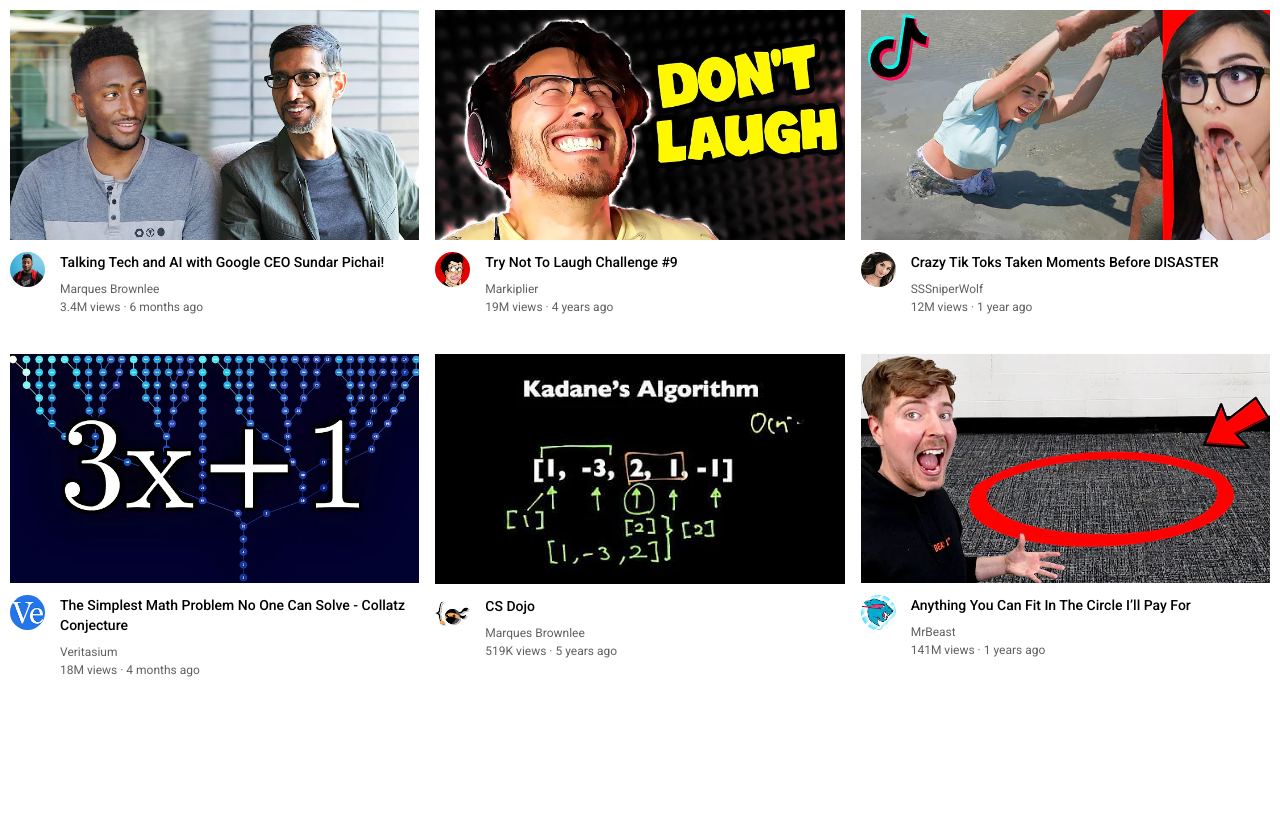
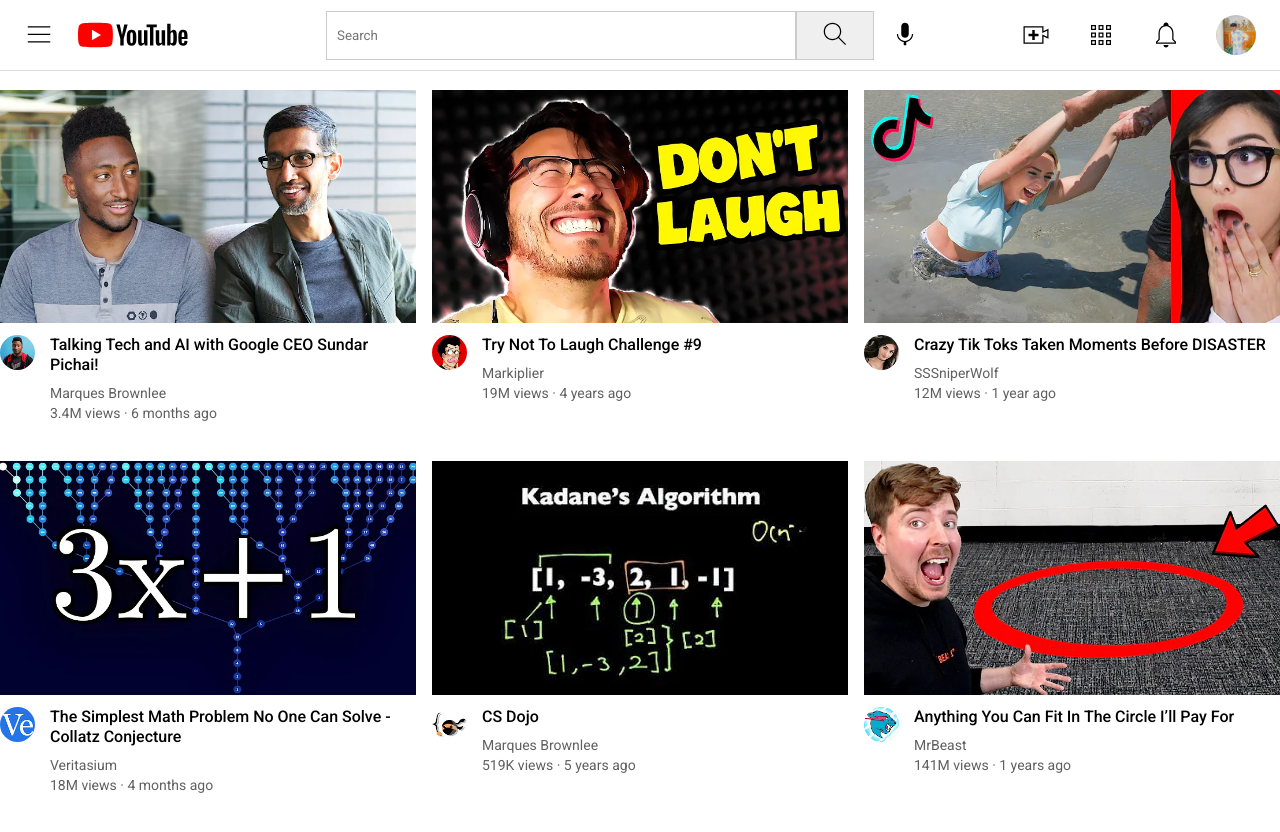
Before and after one commit to shuhaibpkdv/youtube-clone, a plain HTML site: page index.html in a window 1280 px wide. Shown: the top 832 px of the page. Before the commit the page ends 800 px from the top, so only its background shows below. Drawn offline with Linux system fonts and the light colour scheme.

Commit message:
setted navbar section

```diff
--- /dev/null
+++ b/css/general.css
@@ -0,0 +1,10 @@
+body {
+  margin: 0;
+  padding-top: 90px;
+  padding-bottom: 1000px;
+}
+
+* {
+  margin: 0;
+  font-family: Roboto, Arial, sans-serif;
+}
--- /dev/null
+++ b/css/header.css
@@ -0,0 +1,110 @@
+.header {
+  height: 70px;
+  background-color: white;
+  border-bottom: 1px solid rgb(222, 222, 222);
+
+  display: flex;
+  flex-direction: row;
+  justify-content: space-between;
+
+  position: fixed;
+  top: 0px;
+  left: 0px;
+  right: 0px;
+}
+
+.left-section {
+  width: 200px;
+
+  display: flex;
+  flex-direction: row;
+}
+
+.toggle-icon {
+  width: 30px;
+  margin: 0px 24px 0px 24px;
+  cursor: pointer;
+}
+
+.logo {
+  width: 110px;
+  cursor: pointer;
+}
+
+.middle-section {
+  flex: 1;
+  margin-left: 60px;
+  max-width: 600px;
+
+  display: flex;
+  flex-direction: row;
+  align-items: center;
+}
+
+.search-box {
+  height: 45px;
+  width: 0px;
+  flex: 1;
+  border: 1px solid rgb(204, 204, 204);
+  padding-left: 10px;
+}
+
+.search-box:focus {
+  outline: none;
+  border: 1px solid rgb(31, 92, 198);
+}
+
+.search-box::placeholder {
+  font-family: Roboto,Arial, Helvetica, sans-serif;
+}
+
+.search-icon-button {
+  height: 49px;
+  padding: 7px 23px;
+  border: 1px solid rgb(204, 204, 204);
+  cursor: pointer;
+}
+
+.search-icon-button img {
+  width: 30px;
+}
+
+.voice-icon-button {
+  height: 45px;
+  border: none;
+  background-color: transparent;
+  margin-left: 10px;
+  cursor: pointer;
+}
+
+.voice-icon-button img {
+  width: 30px;
+}
+
+.right-section {
+  width: 235px;
+  margin-right: 24px;
+  margin-left: 29px;
+
+  display: flex;
+  flex-direction: row;
+  justify-content: space-between;
+  align-items: center;
+}
+
+.upload-icon {
+  width: 30px;
+}
+
+.apps-icon {
+  width: 30px;
+}
+
+.notification-icon {
+  width: 30px;
+}
+
+.my-channel-icon {
+  height: 40px;
+  border-radius: 100px;
+}
--- a/css/styles.css
+++ b/css/video.css
@@ -1,11 +1,3 @@
-body {
-  margin: 10px;
-}
-
-* {
-  margin: 0;
-}
-
 .video-grid {
   display: grid;
   grid-template-columns: 1fr 1fr 1fr;
@@ -30,7 +22,7 @@ body {
 
 .video-title {
   font-family: Roboto, Arial, sans-serif;
-  font-size: 14px;
+  font-size: 16px;
   font-weight: 500;
   line-height: 20px;
   margin-top: 8px;
@@ -41,7 +33,7 @@ body {
 .video-stats {
   display: block;
   font-family: Roboto, Arial, sans-serif;
-  font-size: 12px;
+  font-size: 14px;
   color: rgb(96, 96, 96);
 }
 
--- a/index.html
+++ b/index.html
@@ -11,10 +11,43 @@
     rel="stylesheet">
 
   <!--linking css file-->
-  <link rel="stylesheet" href="css/styles.css">
+  <link rel="stylesheet" href="css/general.css">
+  <link rel="stylesheet" href="css/header.css">
+  <link rel="stylesheet" href="css/video.css">
 </head>
 
 <body>
+
+  <!--navbar section-->
+
+  <div class="header">
+    <div class="left-section">
+      <img class="toggle-icon" src="images/hamburger-menu.svg" alt="toggle-button">
+      <img class="logo" src="images/youtube-logo.svg" alt="logo">
+    </div>
+
+    <div class="middle-section">
+      <input class="search-box" type="text" placeholder="Search">
+      <button class="search-icon-button">
+        <img src="images/search.svg" alt="search-icon">
+      </button>
+      <button class="voice-icon-button">
+        <img src="images/voice-search-icon.svg" alt="voice-icon">
+      </button>
+    </div>
+
+    <div class="right-section">
+      <img class="upload-icon" src="images/upload.svg" alt="">
+      <img class="apps-icon" src="images/youtube-apps.svg" alt="">
+      <img class="notification-icon" src="images/notifications.svg" alt="">
+      <img class="my-channel-icon" src="images/my-channel.jpeg" alt="">
+    </div>
+  </div>
+
+  <!--/navbar section-->
+
+  <!--video section-->
+
   <div class="video-grid">
     <div class="video-preview">
       <div>
@@ -161,6 +194,8 @@
     </div>
   </div>
 
+  <!--/video section-->
+
 </body>
 
 </html>
```
Also changed, not shown: images/hamburger-menu.svg (added), images/my-channel.jpeg (added), images/notifications.svg (added), images/search.svg (added), images/upload.svg (added), images/voice-search-icon.svg (added), images/youtube-apps.svg (added), images/youtube-logo.svg (added).
